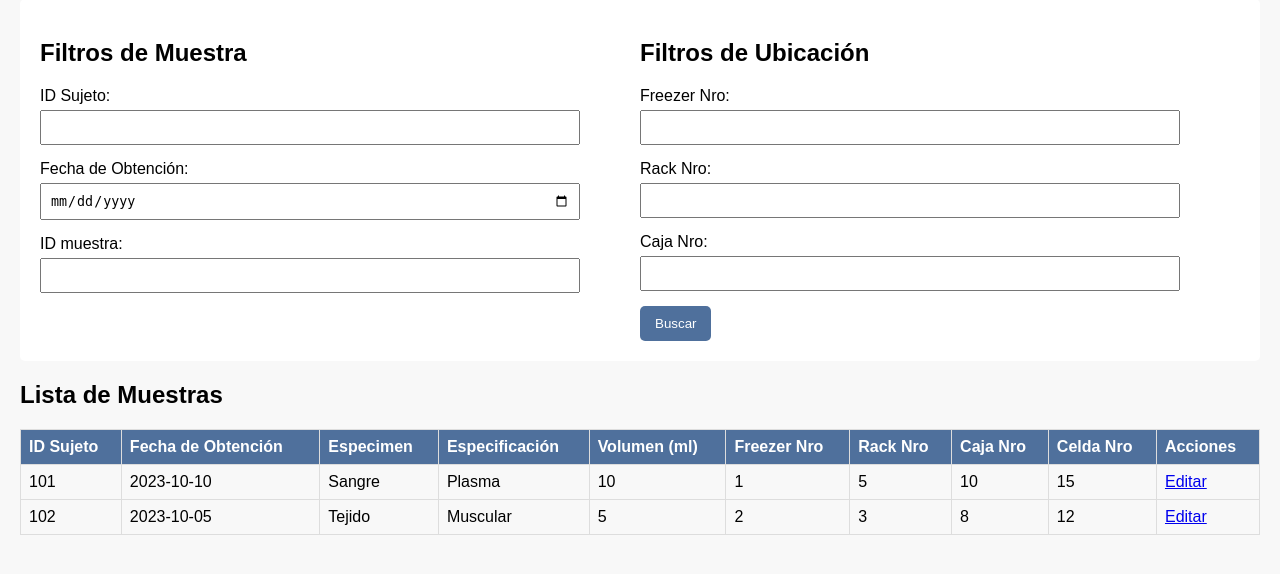
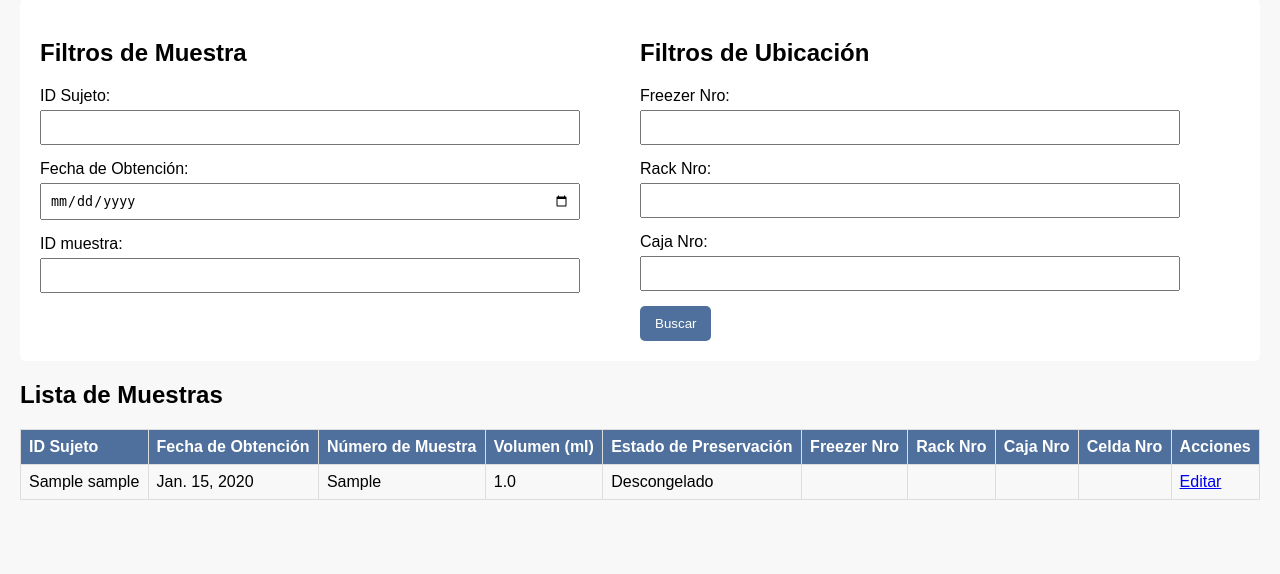
Before and after one commit to sanjaygrr/Biobanco, a Django app: page /sample_list/ in a window 1280 px wide. Shown: the part 158-732 px from the top of the page. Run offline with Django 4.2, Linux system fonts and the light colour scheme; tables that the repository leaves empty hold one stand-in row (values such as "Sample post").

Commit message:
add create sample logic

```diff
--- a/Biobanco/biobanco/urls.py
+++ b/Biobanco/biobanco/urls.py
@@ -11,7 +11,7 @@ urlpatterns = [
     path('create_space/', views.create_space, name='create_space'),
     path('space_list/', views.space_list, name='space_list'),
     path('', views.login),
-    path('create_sample/', views.create_sample),
+    path('create_sample/', views.create_sample, name='create_sample'),
     path('sample_list/', views.sample_list),
     path('trazability/', views.trazability),
     path('update_space_status/',
--- a/Biobanco/muestras/models.py
+++ b/Biobanco/muestras/models.py
@@ -1,4 +1,5 @@
 from django.db import models
+from django.core.validators import MinValueValidator
 
 
 class StorageType(models.Model):
@@ -48,3 +49,27 @@ class Storage(models.Model):
         verbose_name = "Almacenamiento"
         verbose_name_plural = "Almacenamientos"
         db_table = 'STORAGE'
+
+
+class Sample(models.Model):
+    id_sample = models.CharField(max_length=16, primary_key=True)
+
+    id_subject = models.CharField(max_length=10)
+    date_sample = models.DateField()
+
+    ml_volume = models.FloatField(validators=[MinValueValidator(0)])
+    state_analysis = models.BooleanField(
+        default=False, help_text="Valores: 0. No analizada 1. Enviada a análisis")
+    state_preservation = models.BooleanField(
+        default=False, help_text="Valores: 0. Normal 1. Descongelada")
+
+    specification = models.CharField(max_length=10)
+    SHIPMENT_id_shipment = models.IntegerField(
+        null=True, blank=True)
+
+    def save(self, *args, **kwargs):
+        self.id_sample = f"{self.id_subject}-{self.specification}{self.date_sample}"
+        super().save(*args, **kwargs)
+
+    class Meta:
+        db_table = 'SAMPLE'
--- a/Biobanco/muestras/templates/sample_list.html
+++ b/Biobanco/muestras/templates/sample_list.html
@@ -119,9 +119,9 @@
                 <tr>
                     <th>ID Sujeto</th>
                     <th>Fecha de Obtención</th>
-                    <th>Especimen</th>
-                    <th>Especificación</th>
+                    <th>Número de Muestra</th>
                     <th>Volumen (ml)</th>
+                    <th>Estado de Preservación</th>
                     <th>Freezer Nro</th>
                     <th>Rack Nro</th>
                     <th>Caja Nro</th>
@@ -130,50 +130,20 @@
                 </tr>
             </thead>
             <tbody>
-                <!-- Valores de prueba -->
-                <tr>
-                    <td>101</td>
-                    <td>2023-10-10</td>
-                    <td>Sangre</td>
-                    <td>Plasma</td>
-                    <td>10</td>
-                    <td>1</td>
-                    <td>5</td>
-                    <td>10</td>
-                    <td>15</td>
-                    <td>
-                        <a href="/edit_sample/101">Editar</a>
-                    </td>
-                </tr>
-                <tr>
-                    <td>102</td>
-                    <td>2023-10-05</td>
-                    <td>Tejido</td>
-                    <td>Muscular</td>
-                    <td>5</td>
-                    <td>2</td>
-                    <td>3</td>
-                    <td>8</td>
-                    <td>12</td>
-                    <td>
-                        <a href="/edit_sample/102">Editar</a>
-                    </td>
-                </tr>
-                <!-- Fin de valores de prueba -->
-
                 {% for sample in samples %}
                     <tr>
-                        <td>{{ sample.subject_id }}</td>
-                        <td>{{ sample.sample_date }}</td>
-                        <td>{{ sample.specimen }}</td>
-                        <td>{{ sample.specification }}</td>
-                        <td>{{ sample.volume }}</td>
+                        <td>{{ sample.id_subject }}</td>
+                        <td>{{ sample.date_sample }}</td>
+                        <td>{{ sample.id_sample }}</td>
+                        <td>{{ sample.ml_volume }}</td>
+                        <td>{% if sample.state_preservation %}Descongelado{% else %}Normal{% endif %}</td>
+                        <!-- Asumiendo que tienes campos para Freezer, Rack, Caja y Celda en tu modelo -->
                         <td>{{ sample.freezer_number }}</td>
                         <td>{{ sample.rack_number }}</td>
                         <td>{{ sample.box_number }}</td>
                         <td>{{ sample.cell_number }}</td>
                         <td>
-                            <a href="/edit_sample/{{ sample.id }}">Editar</a>
+                            <a href="/edit_sample/{{ sample.id_sample }}">Editar</a>
                         </td>
                     </tr>
                 {% endfor %}
--- a/Biobanco/muestras/views.py
+++ b/Biobanco/muestras/views.py
@@ -9,7 +9,7 @@ import json
 from django.db.models import Q
 from django.views.decorators.http import require_POST
 from django.views.decorators.csrf import csrf_exempt
-from .models import Storage, StorageType
+from .models import Storage, StorageType, Sample
 from django.contrib import messages
 
 
@@ -159,11 +159,90 @@ def delete_spaces(request):
 
 
 def create_sample(request):
-    return render(request, 'create_sample.html')
+    if request.method == "POST":
+        # Extraer datos del formulario
+        subject_id = request.POST.get('subject_id')
+        sample_date = request.POST.get('sample_date')
+        preservation_state = True if request.POST.get(
+            'preservation_state') == 'frozen' else False
+        volume = float(request.POST.get('volume'))  # Convertir a float
+        specification = request.POST.get('specification')
+        freezer_number = request.POST.get('freezer_number')
+        rack_number = request.POST.get('rack_number')
+        box_number = request.POST.get('box_number')
+        # Aquí puedes agregar lógica para manejar los números de freezer, rack y caja si es necesario
+
+        # Crear una instancia del modelo Sample y guardarla
+        sample = Sample(
+            id_subject=subject_id,
+            date_sample=sample_date,
+            state_preservation=preservation_state,
+            ml_volume=volume,
+            state_analysis=False,  # Valor predeterminado: No analizada
+            specification=specification,
+            # SHIPMENT_id_shipment se dejará en blanco por ahora
+        )
+        sample.save()
+
+        # Redirigir según el botón que se presionó
+        action = request.POST.get('action')
+        if action == 'add_another':
+            messages.success(
+                request, '¡Éxito! Muestra registrada correctamente. Puedes agregar otra muestra.')
+            return redirect('create_sample')
+        else:
+            messages.success(
+                request, '¡Éxito! Muestra registrada correctamente.')
+            return redirect('home')
+
+    # Query available freezers, racks, and boxes
+    freezers = Storage.objects.filter(
+        STORAGE_TYPE_id_storagetype__name_storagetype=3)
+    racks = Storage.objects.filter(
+        STORAGE_TYPE_id_storagetype__name_storagetype=2)
+    boxes = Storage.objects.filter(
+        STORAGE_TYPE_id_storagetype__name_storagetype=1)
+
+    context = {
+        'freezers': freezers,
+        'racks': racks,
+        'boxes': boxes,
+    }
+
+    return render(request, 'create_sample.html', context)
 
 
 def sample_list(request):
-    return render(request, 'sample_list.html')
+    samples = Sample.objects.all()
+
+    # Si el método es GET y hay datos en el formulario
+    if request.method == "GET":
+        subject_id = request.GET.get('subject_id')
+        sample_date = request.GET.get('sample_date')
+        freezer_number = request.GET.get('freezer_number')
+        rack_number = request.GET.get('rack_number')
+        box_number = request.GET.get('box_number')
+
+        if subject_id:
+            samples = samples.filter(id_subject=subject_id)
+        if sample_date:
+            samples = samples.filter(date_sample=sample_date)
+        #  para el freezer_number, rack_number, y box_number
+        if freezer_number:
+
+            samples = samples.filter(freezer_number=freezer_number)
+        if rack_number:
+
+            samples = samples.filter(rack_number=rack_number)
+        if box_number:
+
+            samples = samples.filter(box_number=box_number)
+
+    context = {
+        'samples': samples
+    }
+
+    return render(request, 'sample_list.html', context)
 
 
 def trazability(request):
```
Also changed, not shown: Biobanco/muestras/templates/create_sample.html (+37 -13 lines).
